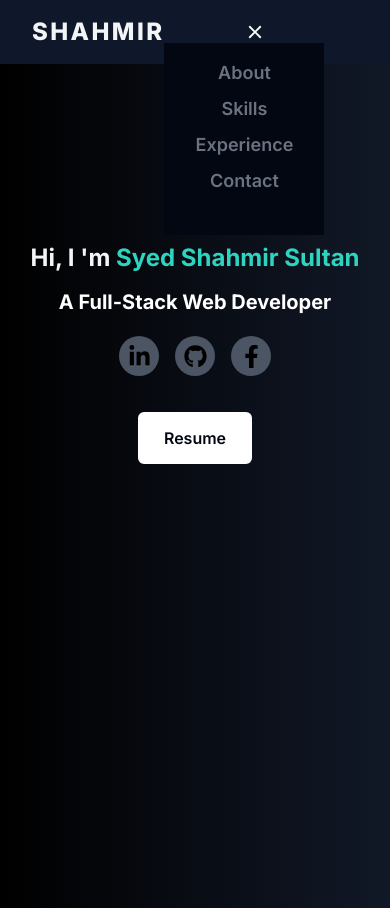
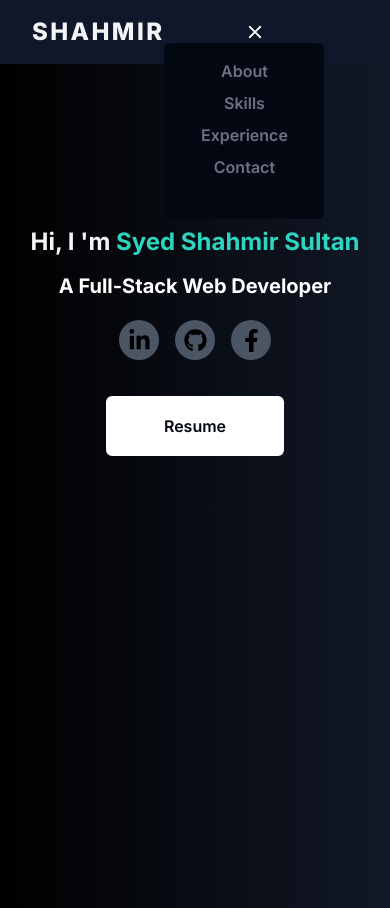
Before and after one commit to syedshahmirsultan/Headstarter-Project1, a Next.js app: page / in a window 390 px wide. Both pictures are taken after a click on the icon 255 px from the left and 32 px from the top of the page. Built offline with nearby package versions, Linux system fonts and the light colour scheme.

Commit message:
updated code

```diff
--- a/app/Components/Hamburger.tsx
+++ b/app/Components/Hamburger.tsx
@@ -13,11 +13,11 @@ const Hamburger = () => {
     return (
         <section>
        <div className='flex flex-col ml-20 md:hidden justify-center '>
-{isOpen ?   (<IoMdClose size={22} onClick={toggle} color={'white'}/>) :(<RxHamburgerMenu size={22} color={'white'} onClick={toggle}/>)
+{isOpen ?   (<IoMdClose size={22} onClick={toggle} color={'white'} className="cursor-pointer"/>) :(<RxHamburgerMenu size={22} color={'white'} onClick={toggle} className="cursor-pointer"/>)
  }
        </div>
        {
-        isOpen == true ? (<div className="absolute  pt-4 h-48 bg-gray-950 self-center w-40 flex flex-col items-center  gap-y-2 text-lg font-semibold">
+        isOpen == true ? (<div className="absolute  pt-4 h-44 bg-gray-950 rounded-md self-center w-40 flex flex-col items-center  gap-y-2 text-md font-semibold">
             <Link href="" className="text-gray-500 hover:text-white">About</Link>
             <Link href="" className="text-gray-500 hover:text-white">Skills</Link>
             <Link href="" className="text-gray-500 hover:text-white">Experience</Link>
--- a/app/Components/Hero.tsx
+++ b/app/Components/Hero.tsx
@@ -21,7 +21,7 @@ const icons = [{
 
 const Hero = () => {
     return (
-        <div className='flex flex-col gap-y-3 pt-44 md:pt-0 md:justify-center items-center h-full'>
+        <div className='flex flex-col gap-y-3 pt-40 md:pt-0 md:justify-center items-center h-full'>
         <motion.h1 initial={{x:-2000}} animate={{x:0}}
         transition={{duration:"2"
         }}
@@ -48,7 +48,7 @@ const Hero = () => {
        </div>
 
        <motion.button initial={{x:-2000}} animate={{x:0}}
-                transition={{duration:"2"}} className=" mt-6 px-6 border-2 border-white hover:border-teal-300 py-3 text-gray-950 hover:bg-gradient-to-r from-teal-500  to-teal-900  hover:text-gray-200 text-md font-semibold bg-white rounded-md">Resume</motion.button>
+                transition={{duration:"2"}} className=" mt-6 py-4 px-14 border-2 border-white hover:border-teal-300  text-gray-950 hover:bg-gradient-to-r from-teal-500  to-teal-900  hover:text-gray-200  md:text-xl font-semibold bg-white rounded-md">Resume</motion.button>
         </div>
     );
 }
```
